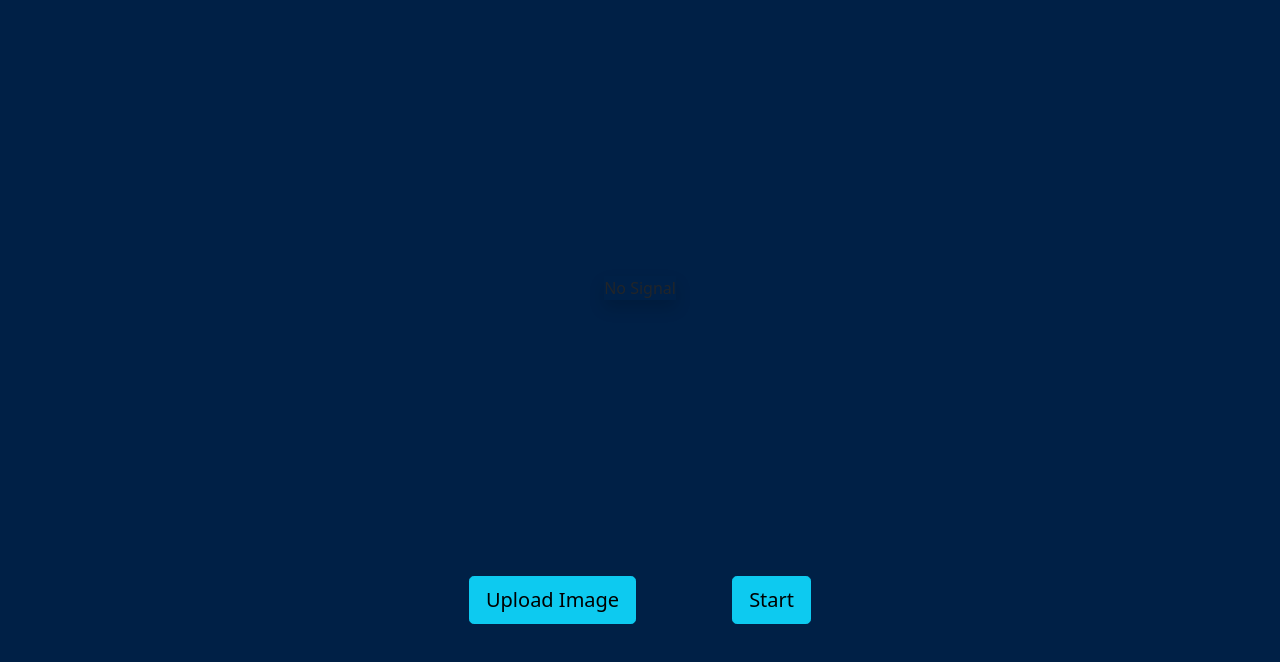
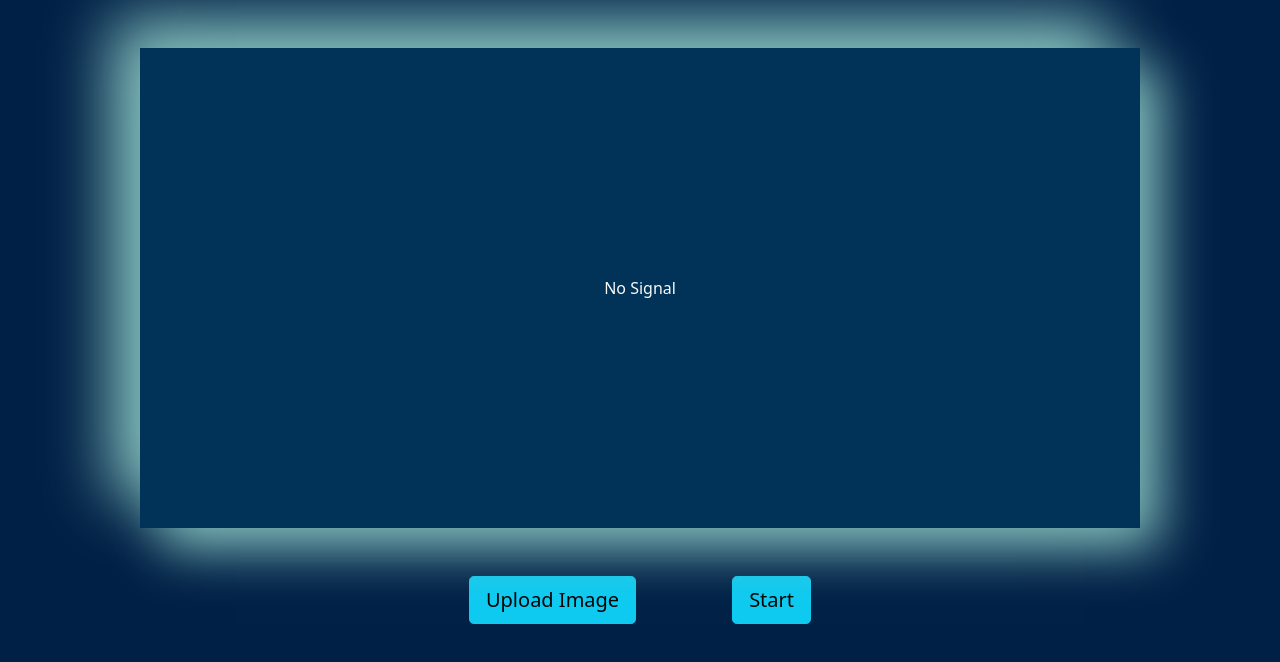
Before and after one commit to gurmehar1553/FaceDetectionByDrones, a React (Create React App) app in the folder frontend/: page /dashboard in a window 1280 px wide. Shown: the top 662 px of the page. Built offline with nearby package versions, Linux system fonts and the light colour scheme.

Commit message:
added video

```diff
--- a/frontend/src/components/Dashboard.js
+++ b/frontend/src/components/Dashboard.js
@@ -2,11 +2,11 @@ import React, { useState } from 'react'
 
 function Video({src}) {
 
-    /* <iframe width="1000" height="480" src={src} title="YouTube video player" frameborder="0" allow="accelerometer; autoplay; clipboard-write; encrypted-media; gyroscope; picture-in-picture" allowfullscreen></iframe> */
-  return (
-        <video width="1000px" height="480px" controls>
+    return (
+      <iframe width="800" height="480" src={src} title="YouTube video player" frameborder="0" allow="accelerometer; autoplay; clipboard-write; encrypted-media; gyroscope; picture-in-picture" allowfullscreen></iframe>
+        /* <video width="1000px" height="480px" controls>
             <source src={src}></source>
-        </video>
+        </video> */
   )
 }
 
@@ -17,18 +17,18 @@ export const Dashboard = () => {
     }
   return (
     <div className='my-5'>
-        <div className='d-flex justify-content-center align-items-center video-outer'>
-            <div className='shadow'>
-                {src? <Video src={src}/>:"No Signal"}
-            </div>
+        <div className='d-flex justify-content-center align-items-center video-outer text-light bg-info bg-opacity-10'>
+                {src? <Video src={"http://192.168.0.142:8080/browserfs.html"}/>:"No Signal"}
         </div>
         <div className='d-flex flex-row justify-content-center mx-5'>
             <table className='mx-auto'>
                 <tr>
-                    <td className='p-5'><button className='btn btn-lg btn-info'>Upload Image</button></td>
-                    <td className='p-5'><button className='btn btn-lg btn-info' onClick={showVideo}>
-                        {src? "Stop":"Start"}
-                    </button></td>
+                    <td className='p-5'><button className='btn btn-lg btn-info buttons-style'>Upload Image</button></td>
+                    <td className='p-5'>
+                        <button className='btn btn-lg btn-info buttons-style' onClick={showVideo}>
+                            {src? "Stop":"Start"}
+                        </button>
+                    </td>
                 </tr>
             </table>
         </div>
--- a/frontend/src/index.css
+++ b/frontend/src/index.css
@@ -48,4 +48,17 @@ a{
 }
 .video-outer{
   height: 480px;
+  width: 1000px;
+  box-shadow: 20px 20px 50px #82bdba, -30px -30px 60px #82bdba;
+  margin-left: 50%;
+  transform: translateX(-50%);
+  /* background-color: antiquewhite; */
 }
+.buttons-style{
+  transition: all 0.3s;
+
+}
+
+.buttons-style:hover{
+  background-color: #0f647f;
+}
```
